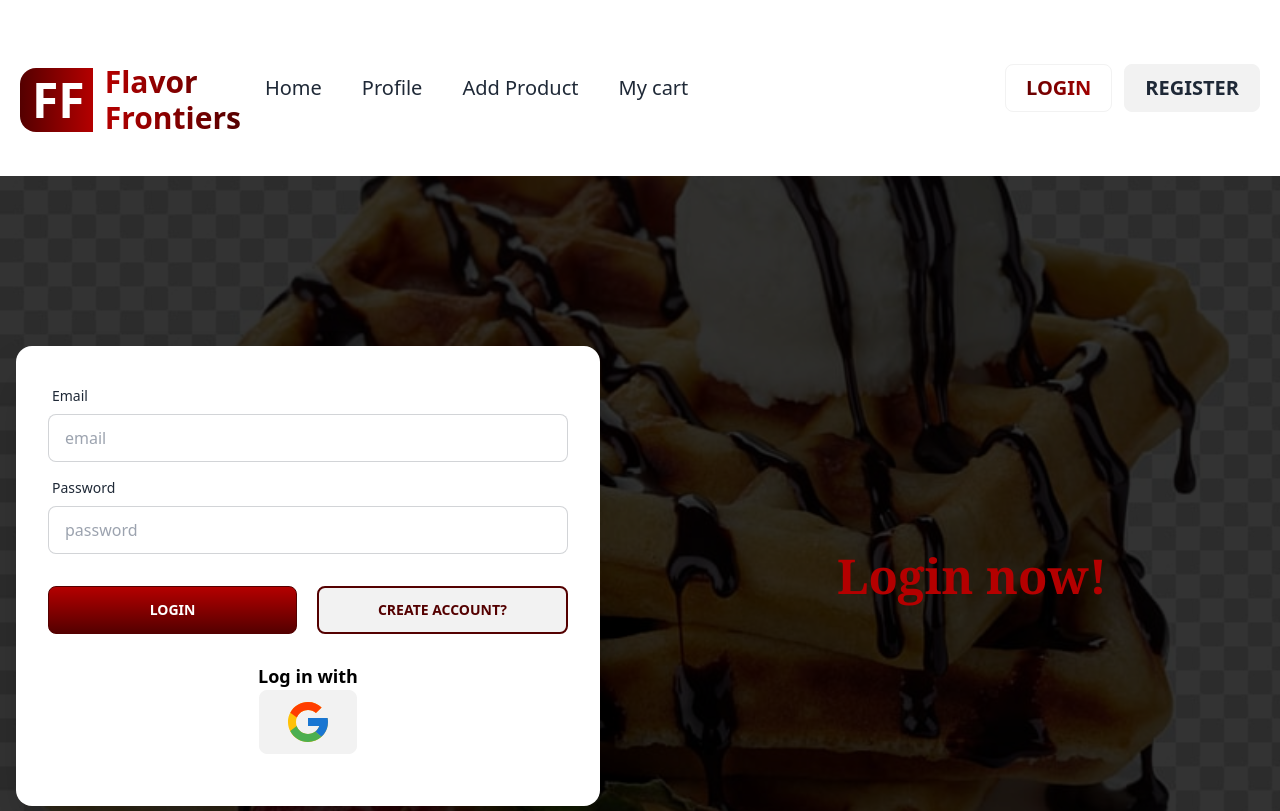
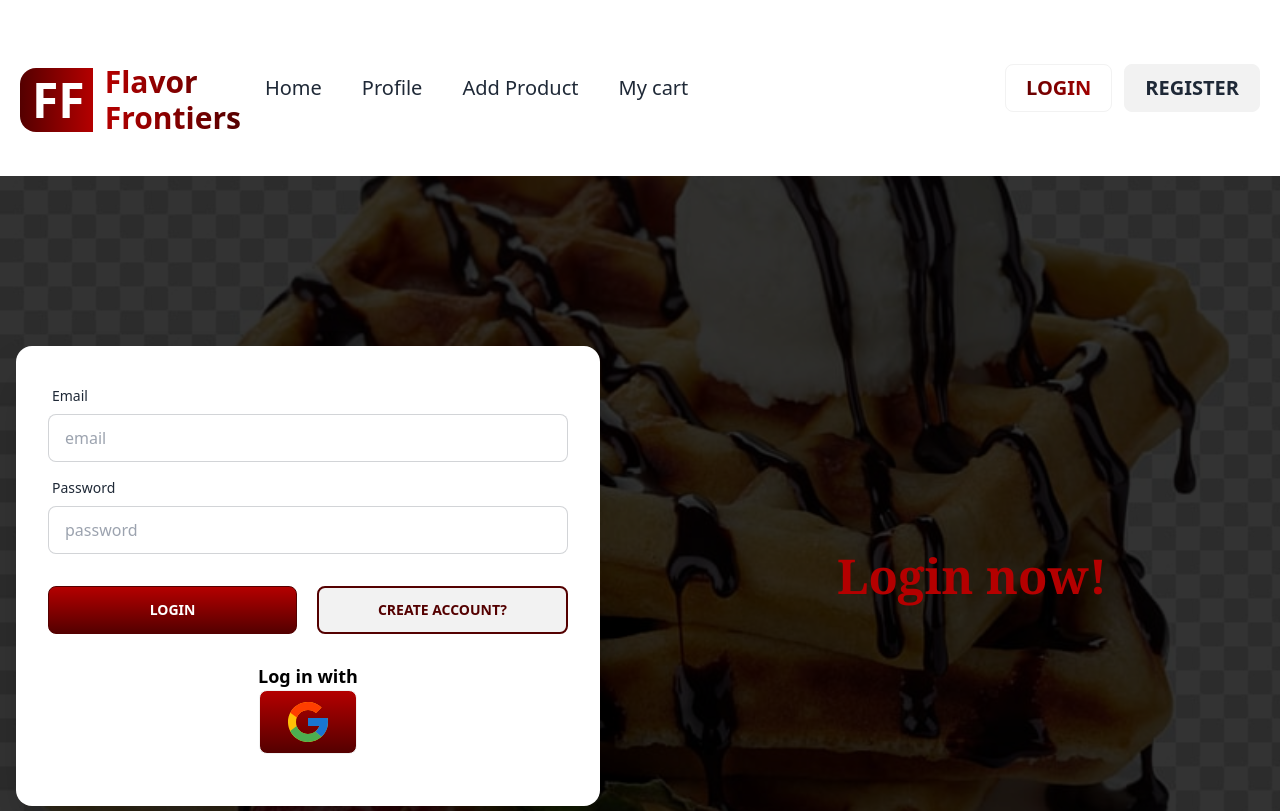
Before and after one commit to momo2396/FlavorFrontiers-clientSide, a React (Vite) app: page /login in a window 1280 px wide. Shown: the top 811 px of the page. Built offline with nearby package versions, Linux system fonts and the light colour scheme; no server answers.

Commit message:
login page added

```diff
--- a/src/components/Login/Login.jsx
+++ b/src/components/Login/Login.jsx
@@ -93,7 +93,10 @@ const Login = () => {
               </div>
               <div className="flex flex-col justify-center items-center py-5">
                 <p className="text-lg font-semibold">Log in with </p>
-                <div className="btn px-6 h-16" onClick={handleGoogleLogin}>
+                <div
+                  className="btn px-6 h-16 bg-gradient-to-t to-[#b40000] from-[#540000]"
+                  onClick={handleGoogleLogin}
+                >
                   {" "}
                   <FcGoogle className="text-5xl"></FcGoogle>
                 </div>
--- a/src/components/Navbar/Navbar.jsx
+++ b/src/components/Navbar/Navbar.jsx
@@ -6,7 +6,7 @@ const defaultStyle = "text-xl text-center px-5 py-1";
 const activeStyle =
   "bg-clip-text text-transparent bg-gradient-to-r  to-[#b40000] from-[#540000] font-bold underline";
 const Navbar = () => {
-  const { user, logoutUser, dark } = useContext(AuthContext);
+  const { user, logoutUser } = useContext(AuthContext);
 
   const handleLogOut = () => {
     logoutUser()
```
